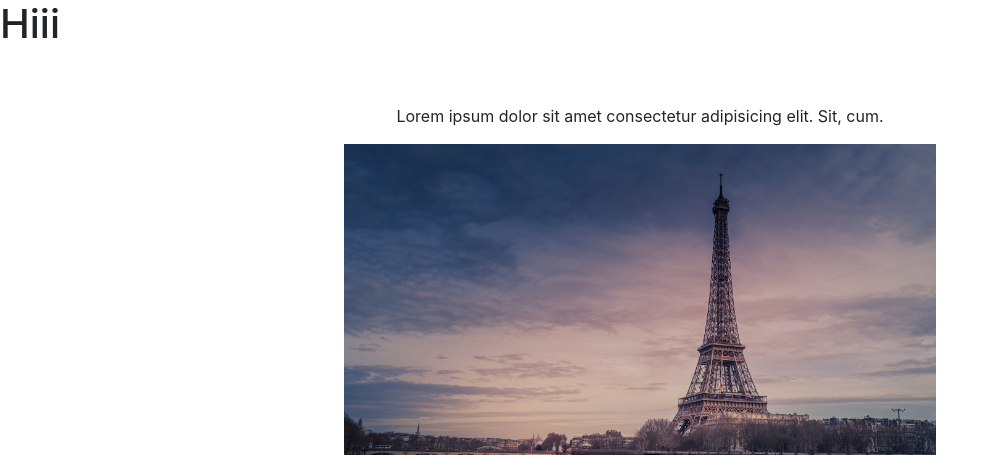
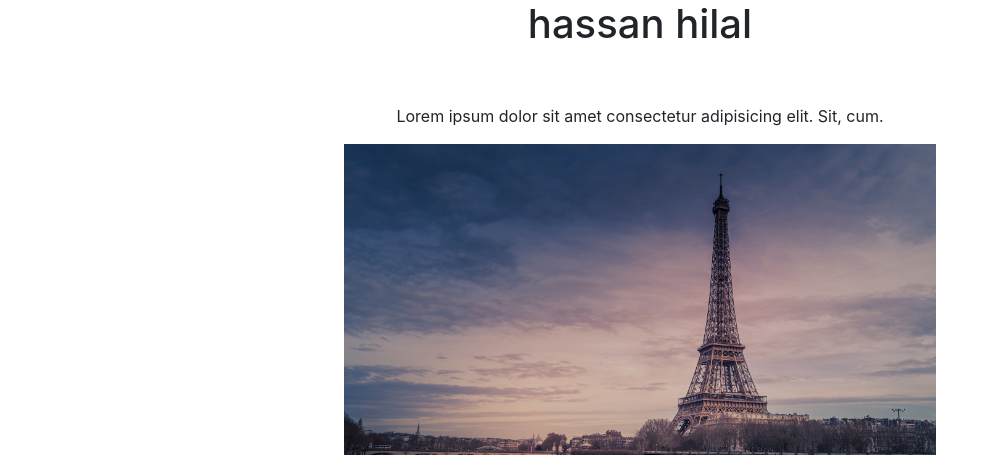
Before and after one commit to hudamesbah/web, a plain HTML site: page index.html in a window 1280 px wide. Shown: the top 455 px of the page, without its empty margins (0-998 px from the left). Drawn offline with Linux system fonts and the light colour scheme.

Commit message:
change the header

```diff
--- a/index.html
+++ b/index.html
@@ -5,7 +5,7 @@
      <link rel="stylesheet" href="css/style.css">
     </head>
     <body>
-        <h1>Hiii</h1>
+        <h1 class="text-center">hassan hilal</h1>
     <!-- <section class="bg-info">
         <h1>Lorem ipsum dolor sit amet.</h1>
         <div class="row">
```
